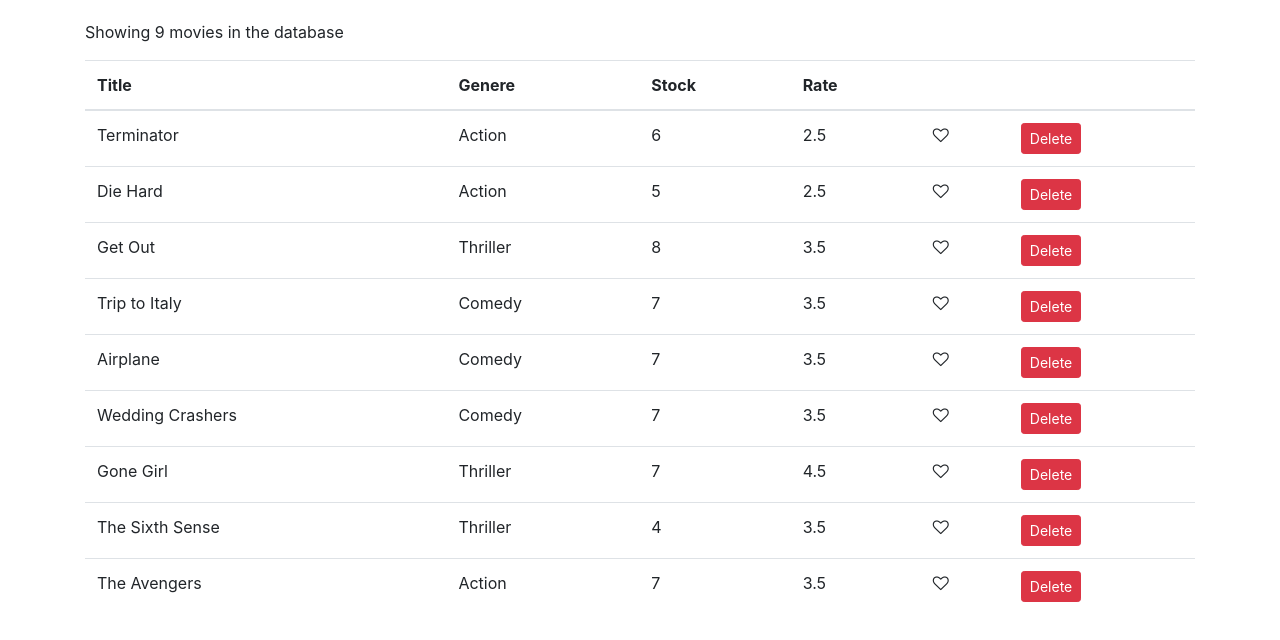
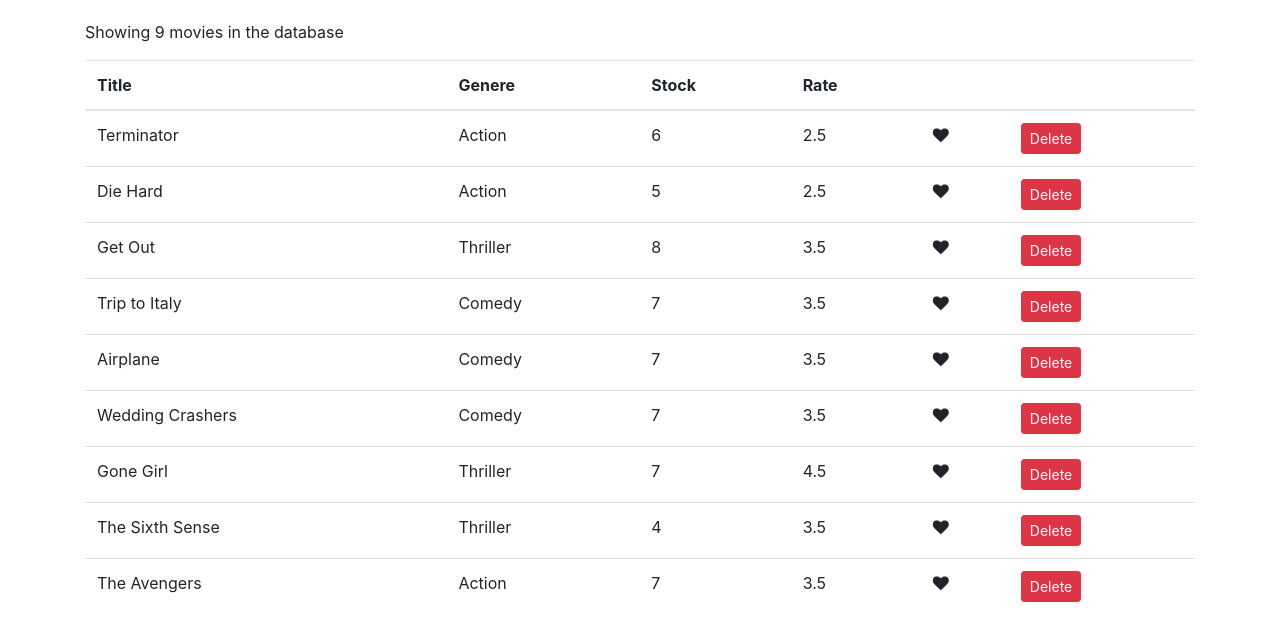
Before and after one commit to LIJOMLOYID/vidly, a React (Create React App) app: page / in a window 1280 px wide. Shown: the top 640 px of the page. Built offline with nearby package versions, Linux system fonts and the light colour scheme.

Commit message:
Conditionally modified classes in the like component according to the props received

```diff
--- a/src/components/common/like.jsx
+++ b/src/components/common/like.jsx
@@ -5,7 +5,9 @@
 
 class Like extends Component {
   render() {
-    return <i class="fa fa-heart-o"></i>;
+    let classes = "fa fa-heart";
+    if (!this.props.liked) classes += "-o";
+    return <i className={classes} />;
   }
 }
 
--- a/src/components/movies.jsx
+++ b/src/components/movies.jsx
@@ -38,7 +38,7 @@
                 <td>{movie.numberInStock}</td>
                 <td>{movie.dailyRentalRate}</td>
                 <td>
-                  <Like />
+                  <Like liked={true} />
                 </td>
                 <td>
                   <button
```
